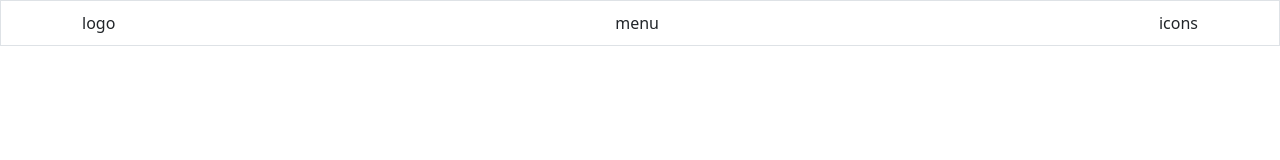
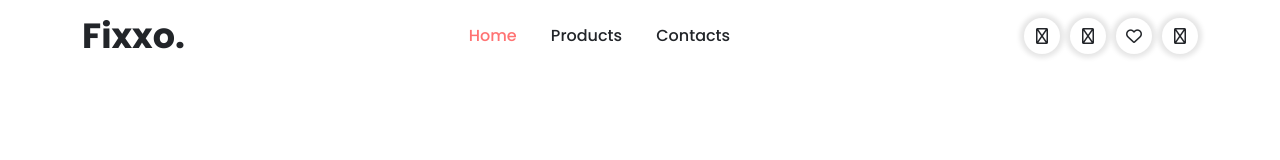
Before and after one commit to WennFr/FixxoTutorial1, a plain HTML site: page index.html in a window 1280 px wide. Drawn offline with nearby package versions, Linux system fonts and the light colour scheme.

Commit message:
added header html and css code

```diff
--- a/css/style.css
+++ b/css/style.css
@@ -1,12 +1,92 @@
+@import url('https://fonts.googleapis.com/css2?family=Poppins:wght@400;500;600;700;900&display=swap');
+
+
+html,
+body {
+    color: #222529;
+    font-family: 'Poppins', sans-serif;
+    font-weight: 400;
+    font-size: 16px;
+}
+
+/* pt, px, %, rem, em */
+
+
+
+a {
+    color: #FF7373;
+    text-decoration: none;
+
+}
+
+    a:hover {
+         /* font-size: 1.1em; */
+         text-decoration: underline;
+    }
+
+
+.link-circle {
+    background-color: #ffffff;
+    color: #222529;
+    width: 36px;
+    height: 36px;
+    display: flex;
+    justify-content: center;
+    align-items: center;
+    border-radius: 50%;
+    box-shadow: 0 0 5px 4px rgba(0, 0, 0, 0.1);
+}
+
+    .link-circle:hover{
+        background-color: #222529;
+        color: #ffffff;
+        text-decoration: none;
+
+
+    }
+
+
+
 #header {
     padding-top: 10px;
     padding-bottom: 10px;
 }
 
-
     #header .container {
         display: flex;
         justify-content: space-between;
+        align-items: center;
+    }
+
+/* #222529 */
+
+        #header .container .logotype {
+            font-size: 35px;
+            font-weight: 700;
+        }
+
+        #header .container .menu {
+            font-weight: 500;
+        }
+
+            #header .container .menu a {
+                color: #222529;
+                margin: 0 15px;
+            }
+                #header .container .menu a:hover,
+                #header .container .menu .active {
+                    color: #FF7373;
+                    text-decoration: none;
+                }
 
 
-    }
+
+
+
+        #header .container .menu-icons {
+            display: flex;
+        }
+
+        #header .container .menu-icons .link-circle {
+            margin-left: 10px;
+        }
--- a/index.html
+++ b/index.html
@@ -17,12 +17,21 @@
 <body>
 
     <!-- header -->
-    <header id="header" class="border">
+    <header id="header">
         <div class="container">
-        <div class="logotype">logo</div>
-        <div class="menu">menu</div>
-        <div class="menu-icons">icons</div>
-    </div>
+            <div class="logotype">Fixxo.</div>
+            <div class="menu">
+                <a class="active" href="index.html">Home</a>
+                <a href="#">Products</a>
+                <a href="#">Contacts</a>
+            </div>
+            <div class="menu-icons">
+                <a class="link-circle" href="#"><i class="fa-regular fa-magnifying-glass"></i></a>
+                <a class="link-circle" href="#"><i class="fa-regular fa-code-compare"></i></a>
+                <a class="link-circle" href="#"><i class="fa-regular fa-heart"></i></a>
+                <a class="link-circle" href="#"><i class="fa-regular fa-bag-shopping"></i></a>
+            </div>
+        </div>
     </header>
 
     <script src="https://cdn.jsdelivr.net/npm/bootstrap@5.3.0-alpha1/dist/js/bootstrap.bundle.min.js"
```
